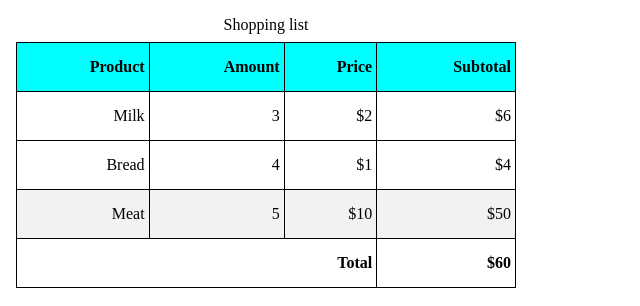
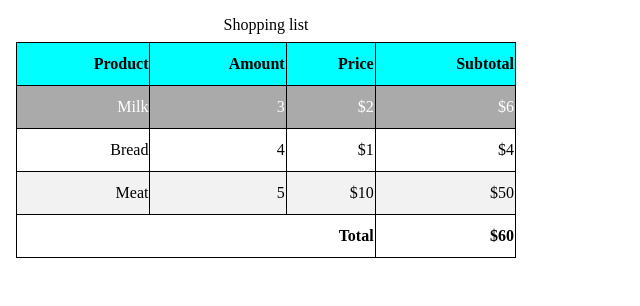
Before and after one commit to Kozlovska-Yulya/Tables, a plain HTML site: page Task-2/index.html in a window 1280 px wide. In both pictures the pointer is over the element 266 px from the left and 116 px from the top of the page. Shown: the whole page, without its empty margins (0-640 px from the left). Drawn offline with nearby package versions, Linux system fonts and the light colour scheme.

Commit message:
corrected styles

```diff
--- a/Task-2/index.html
+++ b/Task-2/index.html
@@ -29,11 +29,11 @@
 
     th,
     td {
-      padding: 4px;
       text-align: right;
+    }
+    tr {
       line-height: 40px;
     }
-
     div {
       overflow-x: scroll;
     }
@@ -43,7 +43,8 @@
     }
 
     tbody > tr:hover {
-      background-color: #ffffff;
+      background-color: #aaa;
+      color: #ffffff;
     }
     thead {
       background-color: #00ffff;
```
